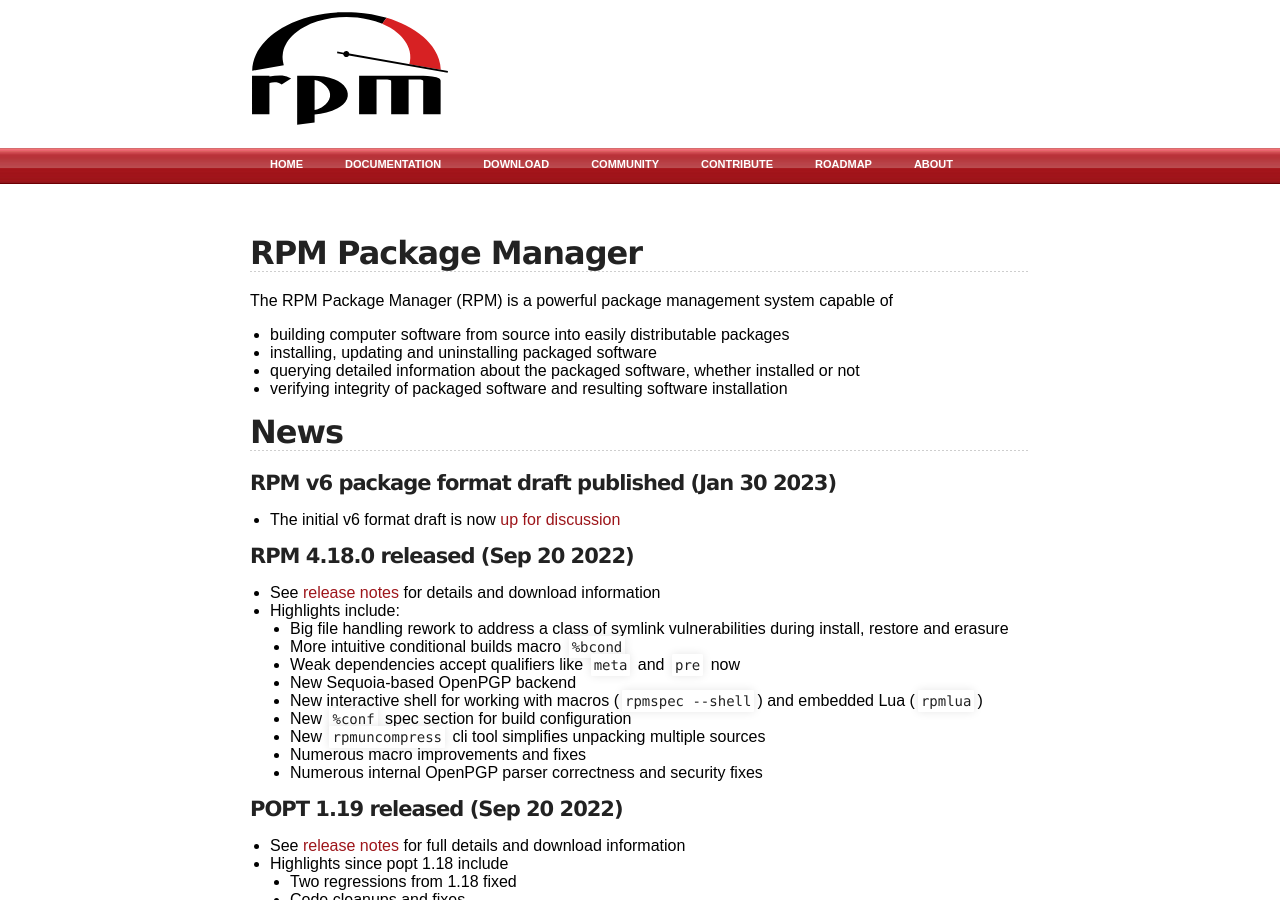
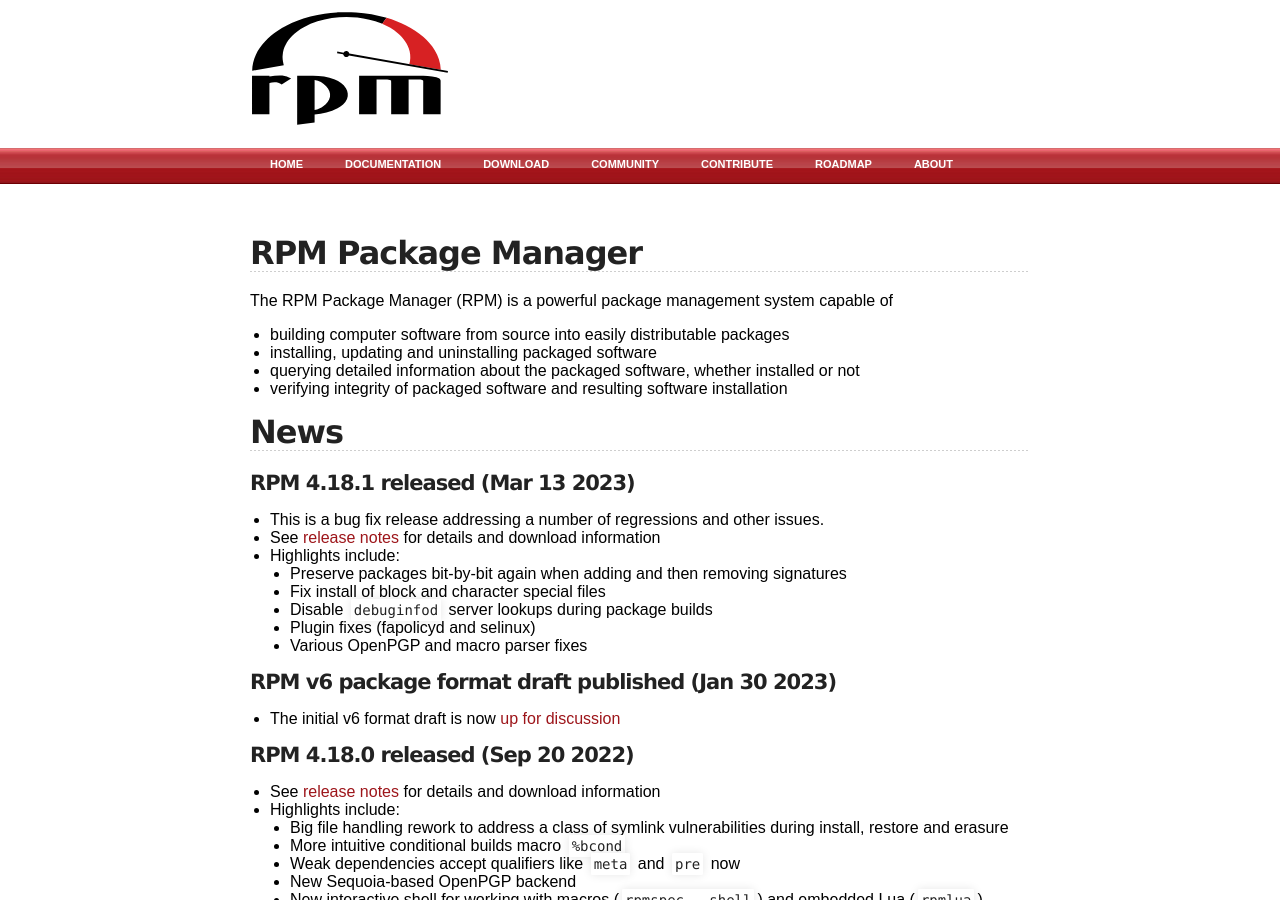
Before and after one commit to rpm-software-management/rpm-web, a Jekyll site: the page built from index.md, in a window 1280 px wide and 900 px high. Built offline with Jekyll 4.4.1, drawn with Linux system fonts in a browser that asks for light colours.

```diff
--- a/index.md
+++ b/index.md
@@ -15,6 +15,16 @@ capable of
 * verifying integrity of packaged software and resulting software installation
 
 ## News
+
+#### RPM 4.18.1 released (Mar 13 2023)
+* This is a bug fix release addressing a number of regressions and other issues.
+* See [release notes](wiki/Releases/4.18.1) for details and download information
+* Highlights include:
+  * Preserve packages bit-by-bit again when adding and then removing signatures
+  * Fix install of block and character special files
+  * Disable `debuginfod` server lookups during package builds
+  * Plugin fixes (fapolicyd and selinux)
+  * Various OpenPGP and macro parser fixes
 
 #### RPM v6 package format draft published (Jan 30 2023)
 * The initial v6 format draft is now [up for discussion](https://github.com/rpm-software-management/rpm/discussions/2374)
```
Also changed, not shown: download.md (+1 -0 lines), timeline.md (+10 -0 lines), wiki/Releases/4.18.1.md (added, +78 -0 lines).
